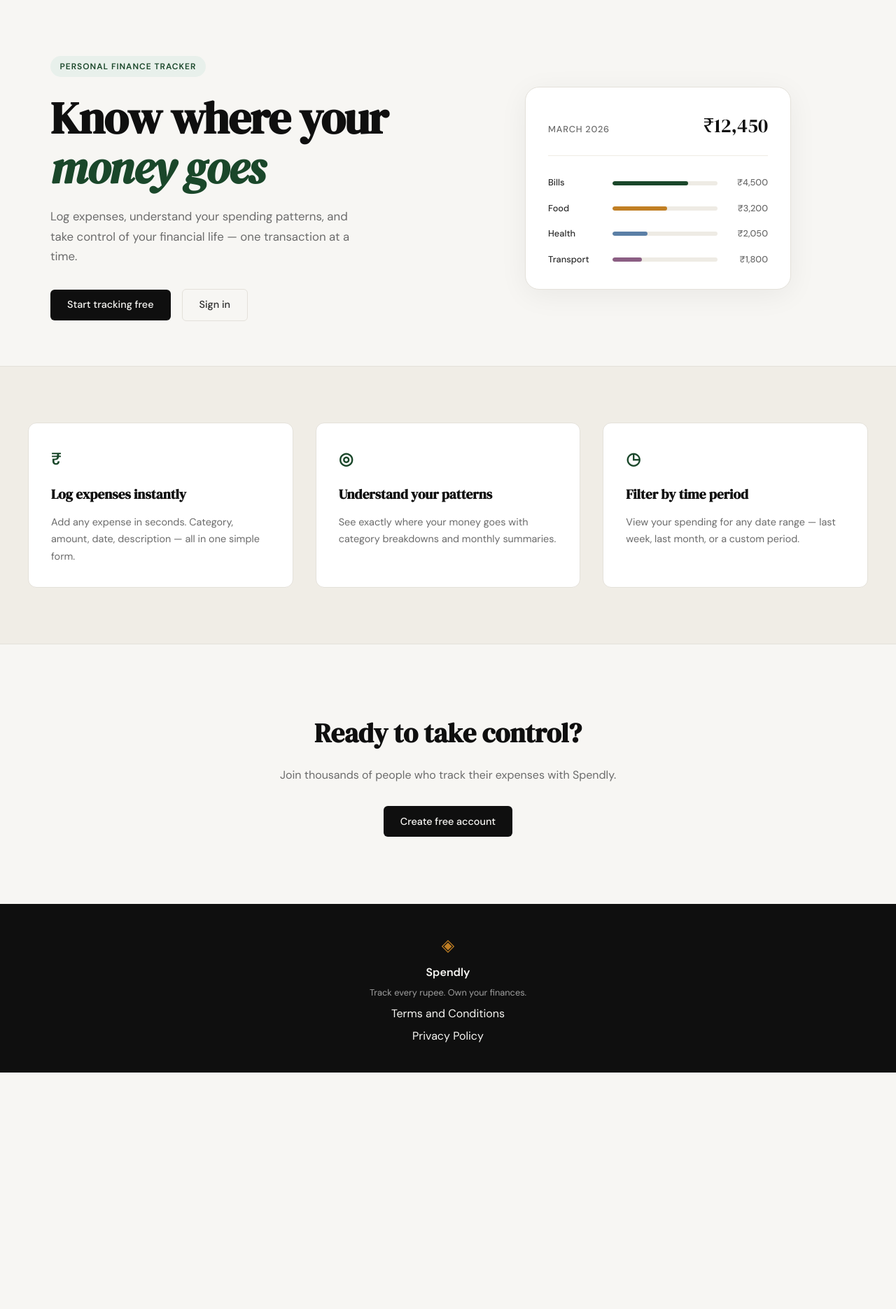
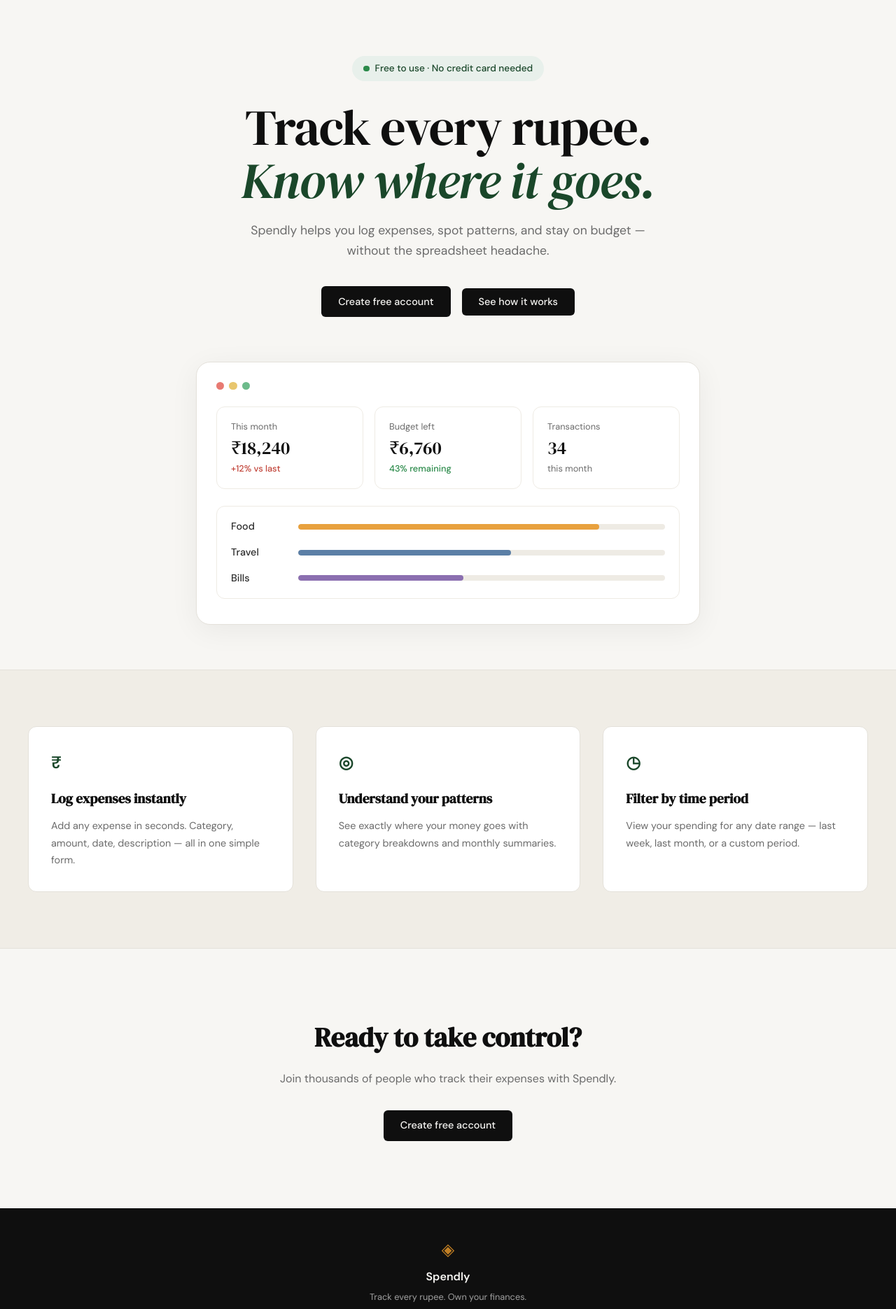
Before and after one commit to Shubham1-Kumar/track_expenses, a Flask app: page / in a window 1280 px wide. Shown: the part 61-1932 px from the top of the page at 70% size. Before the commit the page ends 1594 px from the top, so only its background shows below. Run offline with Flask 3, Linux system fonts and the light colour scheme.

Commit message:
landing: redesign hero section to match mockup

```diff
--- a/static/css/style.css
+++ b/static/css/style.css
@@ -125,136 +125,192 @@ a { color: inherit; text-decoration: none; }
 
 .hero {
     padding: 5rem 2rem 4rem;
-    display: grid;
-    grid-template-columns: 1fr 1fr;
-    gap: 4rem;
-    align-items: center;
     max-width: var(--max-width);
     margin: 0 auto;
+    display: flex;
+    flex-direction: column;
+    align-items: center;
+    text-align: center;
+}
+
+.hero-inner {
+    display: flex;
+    flex-direction: column;
+    align-items: center;
 }
 
 .hero-badge {
-    display: inline-block;
+    display: inline-flex;
+    align-items: center;
+    gap: 0.5rem;
     background: var(--accent-light);
     color: var(--accent);
-    font-size: 0.75rem;
-    font-weight: 600;
-    letter-spacing: 0.08em;
-    text-transform: uppercase;
-    padding: 0.35rem 0.85rem;
+    font-size: 0.85rem;
+    font-weight: 500;
+    padding: 0.45rem 1rem;
     border-radius: 999px;
-    margin-bottom: 1.5rem;
+    margin-bottom: 1.75rem;
+}
+
+.hero-badge .dot {
+    width: 0.55rem;
+    height: 0.55rem;
+    border-radius: 50%;
+    background: #2b8a4a;
+    display: inline-block;
 }
 
 .hero-title {
     font-family: var(--font-display);
-    font-size: clamp(2.5rem, 5vw, 4rem);
-    line-height: 1.1;
+    font-size: clamp(2.75rem, 6vw, 4.5rem);
+    line-height: 1.05;
     letter-spacing: -0.02em;
     color: var(--ink);
-    margin-bottom: 1.25rem;
+    margin: 0 0 1.25rem;
+    font-weight: 400;
 }
 
-.hero-title em {
+.hero-title-accent {
     font-style: italic;
     color: var(--accent);
+    font-weight: 400;
 }
 
 .hero-subtitle {
-    font-size: 1.05rem;
+    font-size: 1.1rem;
     color: var(--ink-muted);
-    line-height: 1.7;
-    max-width: 460px;
-    margin-bottom: 2rem;
+    line-height: 1.65;
+    max-width: 600px;
+    margin: 0 0 2.25rem;
 }
 
 .hero-actions {
     display: flex;
     gap: 1rem;
     align-items: center;
+    flex-wrap: wrap;
+    justify-content: center;
+    margin-bottom: 4rem;
+}
+
+.hero-cta-secondary {
+    background: var(--ink);
+    color: var(--paper);
+    cursor: pointer;
+    font-family: var(--font-body);
+}
+
+.hero-cta-secondary:hover {
+    background: var(--accent);
 }
 
 /* ------------------------------------------------------------------ */
-/* Mock card (hero visual)                                             */
+/* Hero dashboard mock                                                 */
 /* ------------------------------------------------------------------ */
 
-.hero-visual {
-    display: flex;
-    justify-content: center;
-}
-
-.mock-card {
+.hero-dashboard {
     background: var(--paper-card);
     border: 1px solid var(--border);
     border-radius: var(--radius-lg);
-    padding: 2rem;
+    padding: 1.75rem 1.75rem 2.25rem;
     width: 100%;
-    max-width: 380px;
+    max-width: 720px;
     box-shadow: 0 8px 40px rgba(0,0,0,0.06);
+    text-align: left;
 }
 
-.mock-card-header {
+.hero-window-dots {
     display: flex;
-    justify-content: space-between;
-    align-items: baseline;
-    margin-bottom: 1.75rem;
-    padding-bottom: 1.25rem;
-    border-bottom: 1px solid var(--border-soft);
+    gap: 0.45rem;
+    margin-bottom: 1.5rem;
 }
 
-.mock-label {
+.hero-window-dots span {
+    width: 0.7rem;
+    height: 0.7rem;
+    border-radius: 50%;
+    display: inline-block;
+}
+
+.dot-red    { background: #e87a72; }
+.dot-yellow { background: #e8c66e; }
+.dot-green  { background: #6dbb8b; }
+
+.hero-stats {
+    display: grid;
+    grid-template-columns: repeat(3, 1fr);
+    gap: 1rem;
+    margin-bottom: 1.5rem;
+}
+
+.hero-stat {
+    border: 1px solid var(--border-soft);
+    border-radius: var(--radius-md);
+    padding: 1.1rem 1.25rem;
+    display: flex;
+    flex-direction: column;
+    gap: 0.35rem;
+}
+
+.hero-stat-label {
+    font-size: 0.8rem;
+    color: var(--ink-muted);
+}
+
+.hero-stat-value {
+    font-family: var(--font-display);
+    font-size: 1.6rem;
+    color: var(--ink);
+    line-height: 1.1;
+}
+
+.hero-stat-caption {
     font-size: 0.8rem;
     font-weight: 500;
-    color: var(--ink-muted);
-    text-transform: uppercase;
-    letter-spacing: 0.06em;
 }
 
-.mock-total {
-    font-family: var(--font-display);
-    font-size: 1.75rem;
-    color: var(--ink);
+.hero-stat-up   { color: #c2453a; }
+.hero-stat-ok   { color: #2b8a4a; }
+.hero-stat-muted { color: var(--ink-muted); font-weight: 400; }
+
+.hero-bars {
+    border: 1px solid var(--border-soft);
+    border-radius: var(--radius-md);
+    padding: 1.1rem 1.25rem;
+    display: flex;
+    flex-direction: column;
+    gap: 0.85rem;
 }
 
-.mock-bars { display: flex; flex-direction: column; gap: 1rem; }
-
-.mock-bar-row {
+.hero-bar-row {
     display: grid;
-    grid-template-columns: 80px 1fr 60px;
+    grid-template-columns: 80px 1fr;
     align-items: center;
-    gap: 0.75rem;
+    gap: 1rem;
 }
 
-.mock-cat {
-    font-size: 0.8rem;
+.hero-bar-label {
+    font-size: 0.9rem;
+    color: var(--ink-soft);
     font-weight: 500;
-    color: var(--ink-soft);
 }
 
-.mock-bar-track {
-    height: 6px;
+.hero-bar-track {
+    height: 8px;
     background: var(--border-soft);
     border-radius: 999px;
     overflow: hidden;
 }
 
-.mock-bar {
+.hero-bar-fill {
     height: 100%;
-    background: var(--accent);
     border-radius: 999px;
     transition: width 0.6s ease;
 }
 
-.mock-bar-2 { background: var(--accent-2); }
-.mock-bar-3 { background: #5b7fa6; }
-.mock-bar-4 { background: #8b5e83; }
-
-.mock-amt {
-    font-size: 0.8rem;
-    font-weight: 500;
-    color: var(--ink-muted);
-    text-align: right;
-}
+.hero-bar-orange { background: #e8a13e; }
+.hero-bar-blue   { background: #5b7fa6; }
+.hero-bar-purple { background: #8b6fb0; }
 
 /* ------------------------------------------------------------------ */
 /* Buttons                                                             */
@@ -582,14 +638,11 @@ a { color: inherit; text-decoration: none; }
 /* ------------------------------------------------------------------ */
 
 @media (max-width: 900px) {
-    .hero {
-        grid-template-columns: 1fr;
-        text-align: center;
-    }
+    .hero { text-align: center; }
 
     .hero-subtitle { max-width: 100%; }
     .hero-actions { justify-content: center; }
-    .hero-visual { display: none; }
+    .hero-stats { grid-template-columns: 1fr; }
 
     .features-inner { grid-template-columns: 1fr; }
 }
--- a/templates/landing.html
+++ b/templates/landing.html
@@ -6,55 +6,64 @@
 
 <section class="hero">
     <div class="hero-inner">
-        <div class="hero-badge">Personal Finance Tracker</div>
+        <div class="hero-badge">
+            <span class="dot"></span>Free to use · No credit card needed
+        </div>
         <h1 class="hero-title">
-            Know where your<br>
-            <em>money goes</em>
+            Track every rupee.<br>
+            <em class="hero-title-accent">Know where it goes.</em>
         </h1>
         <p class="hero-subtitle">
-            Log expenses, understand your spending patterns,
-            and take control of your financial life —
-            one transaction at a time.
+            Spendly helps you log expenses, spot patterns, and stay
+            on budget — without the spreadsheet headache.
         </p>
         <div class="hero-actions">
-            <a href="{{ url_for('register') }}" class="btn-primary">Start tracking free</a>
-            <a href="{{ url_for('login') }}" class="btn-ghost">Sign in</a>
+            <a href="{{ url_for('register') }}" class="btn-primary">Create free account</a>
+            <button type="button" class="btn-primary hero-cta-secondary">See how it works</button>
         </div>
     </div>
-    <div class="hero-visual">
-        <div class="mock-card">
-            <div class="mock-card-header">
-                <span class="mock-label">March 2026</span>
-                <span class="mock-total">₹12,450</span>
+    <div class="hero-dashboard">
+        <div class="hero-window-dots">
+            <span class="dot-red"></span>
+            <span class="dot-yellow"></span>
+            <span class="dot-green"></span>
+        </div>
+
+        <div class="hero-stats">
+            <div class="hero-stat">
+                <span class="hero-stat-label">This month</span>
+                <span class="hero-stat-value">₹18,240</span>
+                <span class="hero-stat-caption hero-stat-up">+12% vs last</span>
             </div>
-            <div class="mock-bars">
-                <div class="mock-bar-row">
-                    <span class="mock-cat">Bills</span>
-                    <div class="mock-bar-track">
-                        <div class="mock-bar" style="width: 72%"></div>
-                    </div>
-                    <span class="mock-amt">₹4,500</span>
+            <div class="hero-stat">
+                <span class="hero-stat-label">Budget left</span>
+                <span class="hero-stat-value">₹6,760</span>
+                <span class="hero-stat-caption hero-stat-ok">43% remaining</span>
+            </div>
+            <div class="hero-stat">
+                <span class="hero-stat-label">Transactions</span>
+                <span class="hero-stat-value">34</span>
+                <span class="hero-stat-caption hero-stat-muted">this month</span>
+            </div>
+        </div>
+
+        <div class="hero-bars">
+            <div class="hero-bar-row">
+                <span class="hero-bar-label">Food</span>
+                <div class="hero-bar-track">
+                    <div class="hero-bar-fill hero-bar-orange" style="width: 82%"></div>
                 </div>
-                <div class="mock-bar-row">
-                    <span class="mock-cat">Food</span>
-                    <div class="mock-bar-track">
-                        <div class="mock-bar mock-bar-2" style="width: 52%"></div>
-                    </div>
-                    <span class="mock-amt">₹3,200</span>
+            </div>
+            <div class="hero-bar-row">
+                <span class="hero-bar-label">Travel</span>
+                <div class="hero-bar-track">
+                    <div class="hero-bar-fill hero-bar-blue" style="width: 58%"></div>
                 </div>
-                <div class="mock-bar-row">
-                    <span class="mock-cat">Health</span>
-                    <div class="mock-bar-track">
-                        <div class="mock-bar mock-bar-3" style="width: 33%"></div>
-                    </div>
-                    <span class="mock-amt">₹2,050</span>
-                </div>
-                <div class="mock-bar-row">
-                    <span class="mock-cat">Transport</span>
-                    <div class="mock-bar-track">
-                        <div class="mock-bar mock-bar-4" style="width: 28%"></div>
-                    </div>
-                    <span class="mock-amt">₹1,800</span>
+            </div>
+            <div class="hero-bar-row">
+                <span class="hero-bar-label">Bills</span>
+                <div class="hero-bar-track">
+                    <div class="hero-bar-fill hero-bar-purple" style="width: 45%"></div>
                 </div>
             </div>
         </div>
```
